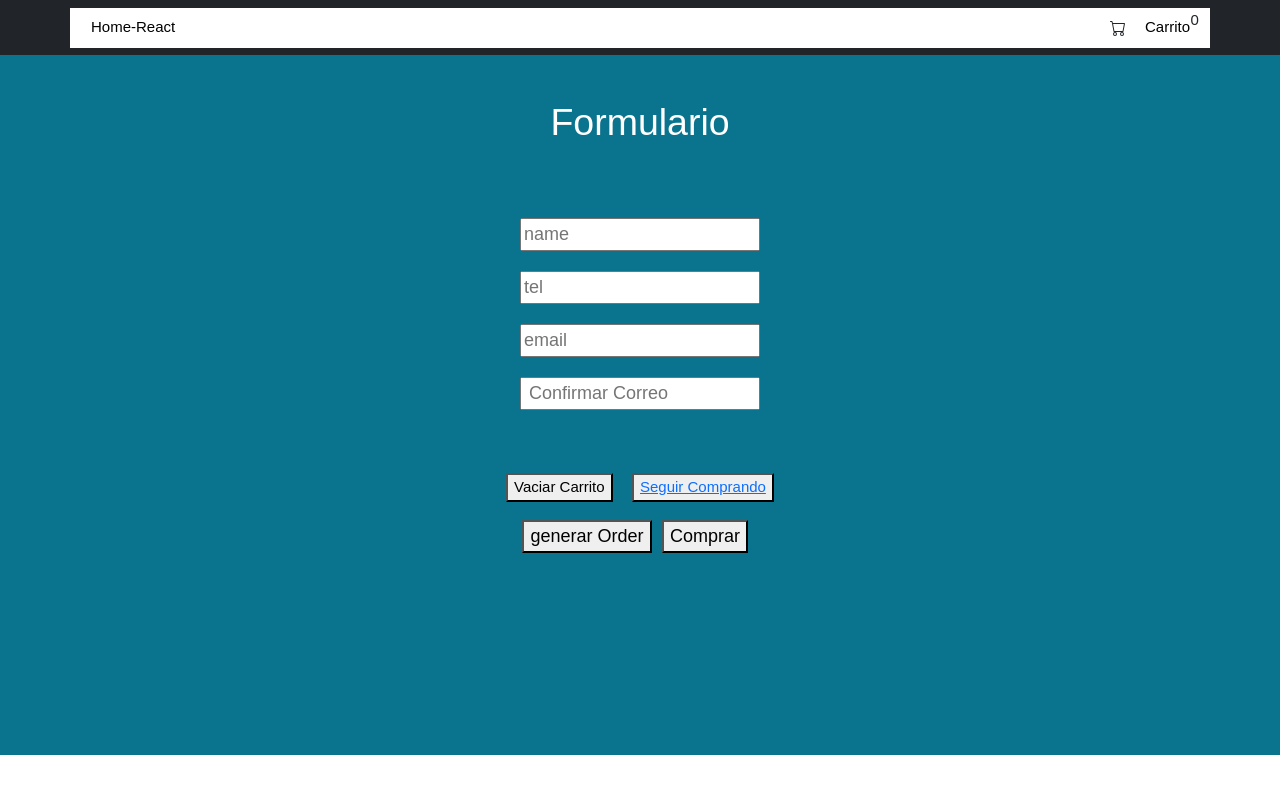
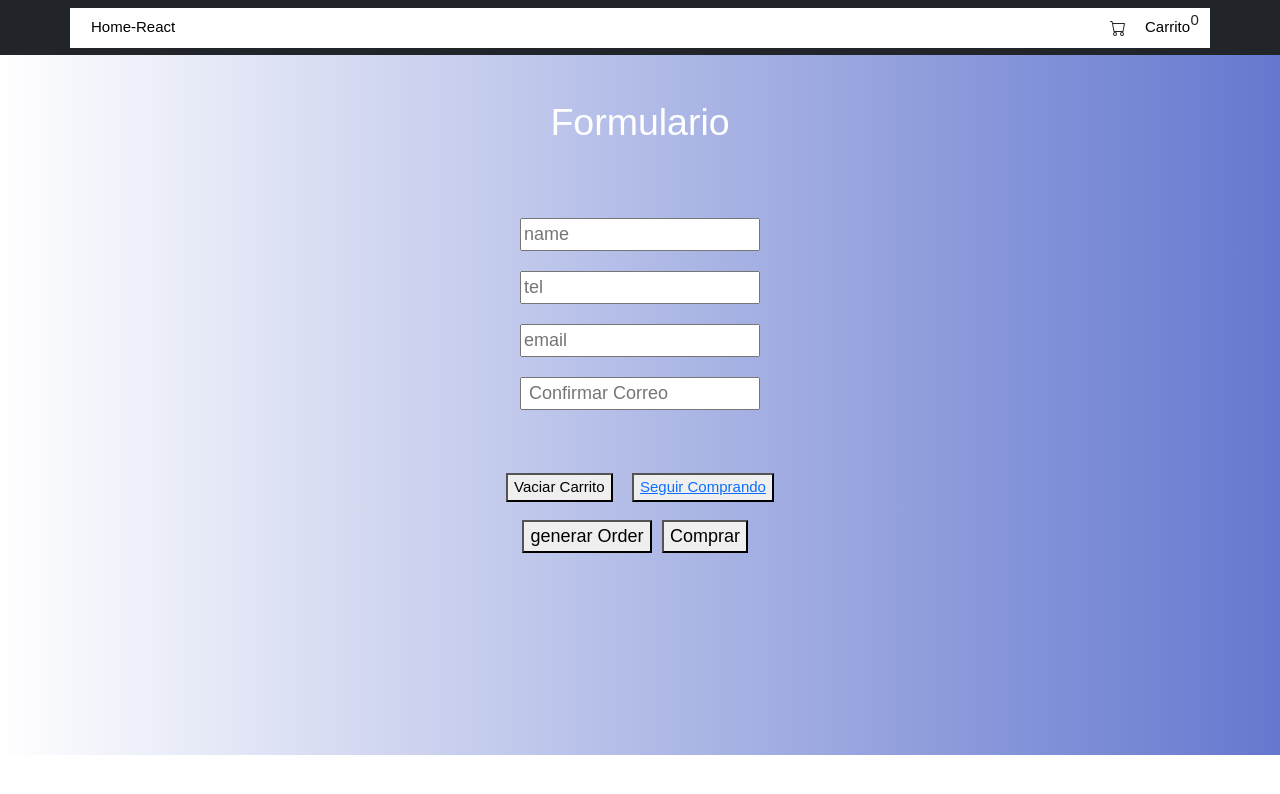
Before and after one commit to LucasAranda17/Ecommerce-React, a React (Create React App) app: page /carrito in a window 1280 px wide. Shown: the top 794 px of the page. Built offline with nearby package versions, Linux system fonts and the light colour scheme; a web font is replaced by a local one.

Commit message:
backgronud

```diff
--- a/src/components/Cart/Cart.css
+++ b/src/components/Cart/Cart.css
@@ -1,6 +1,6 @@
 .ContainerForm{
     height: 700px;
-    background-color: rgb(10, 116, 143);
+    background-image: linear-gradient(to right, rgba(255,0,0,0), rgb(101, 120, 207));
 }
 .form{
     font-size: 18px;
--- a/src/components/ItemDetailContainer.css
+++ b/src/components/ItemDetailContainer.css
@@ -1,3 +1,3 @@
 .ContainerFather{
-    background-color: rgba(9, 7, 43, 0.418);
+    background-image: linear-gradient(to right, rgba(255,0,0,0), rgb(101, 120, 207));
 }
--- a/src/components/ItemListContainer/itemListContainer.css
+++ b/src/components/ItemListContainer/itemListContainer.css
@@ -1,5 +1,5 @@
 .containerFather{
     display: flex;
     flex-wrap: wrap;
-    background:rgb(60, 70, 124);
+    background-image: linear-gradient(to right, rgba(255,0,0,0), rgb(101, 120, 207));
 }
--- a/src/components/Navbar/Counter.css
+++ b/src/components/Navbar/Counter.css
@@ -5,5 +5,5 @@
     width: 200px;
     display: flex;
     flex-direction: column;
-    background-color: rgb(156, 162, 185);
+    background-image: linear-gradient(to right, rgba(255,0,0,0), rgb(101, 120, 207));
 }
```
